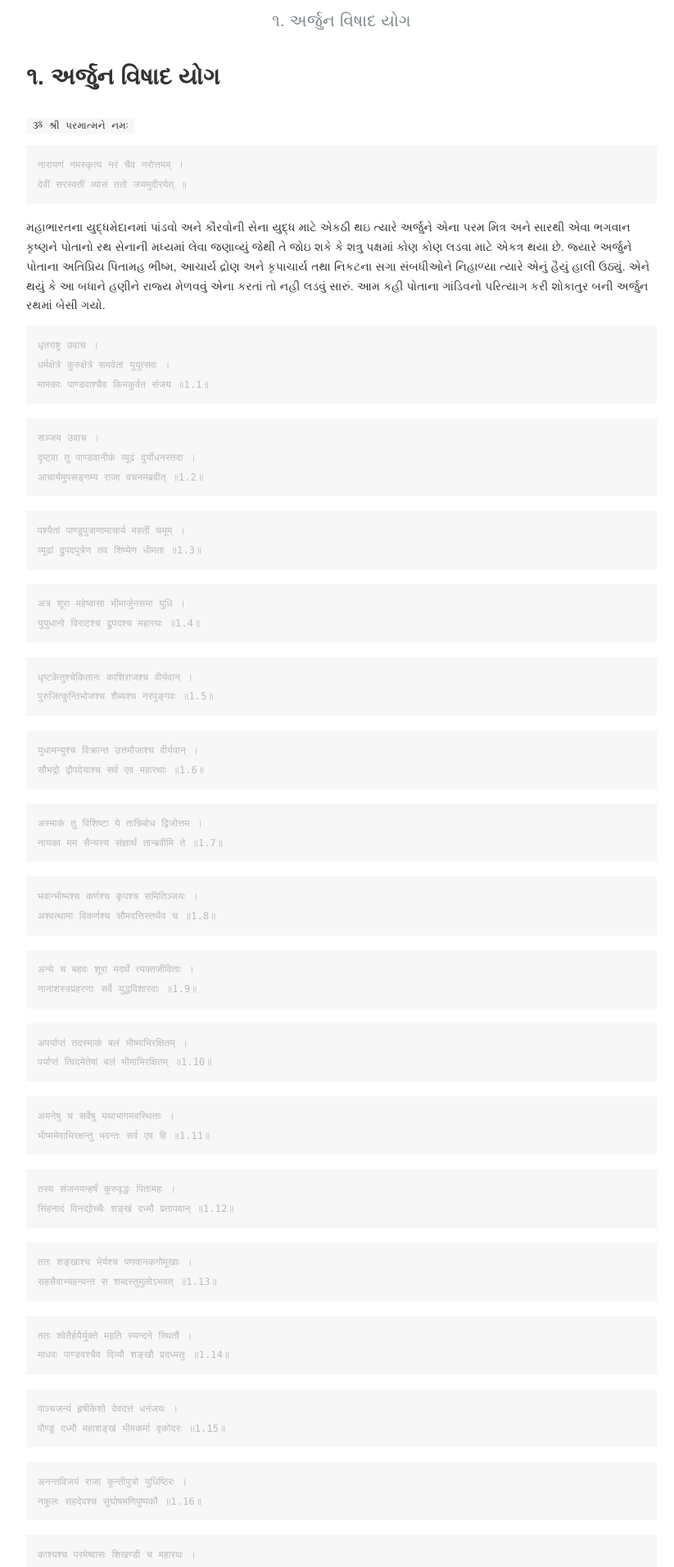
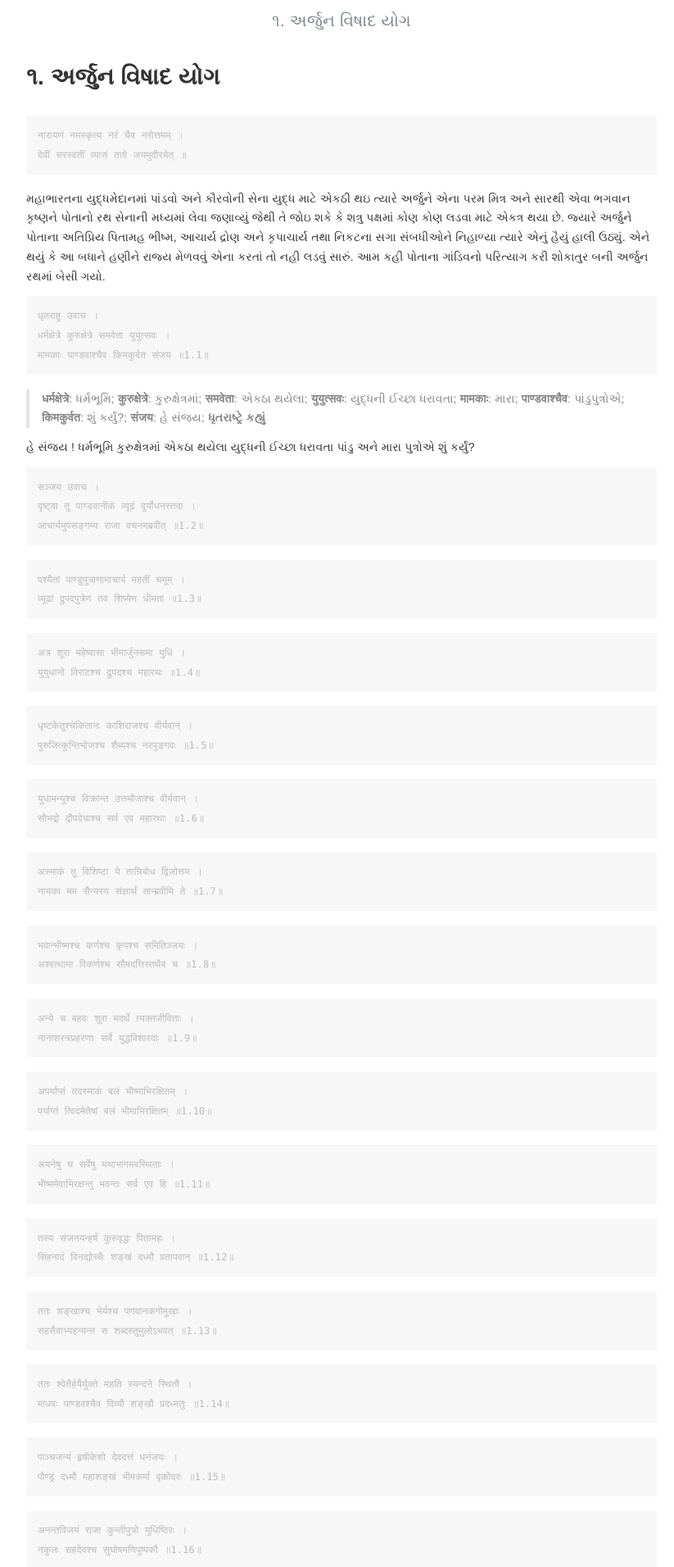
Before and after one commit to bhaveshpp/gita, a Jekyll site: the page built from _adhyay/adhyay1.md, in a window 1280 px wide. Shown: the top 1911 px of the page at 82% size, without its empty margins (223-1046 px from the left). Built offline with Jekyll 4.4.1, drawn with Linux system fonts in a browser that asks for light colours; some of the changed text lies outside the part shown.

Commit message:
add translateion for 1.1

````diff
--- a/_adhyay/adhyay1.md
+++ b/_adhyay/adhyay1.md
@@ -6,8 +6,6 @@ category: Jekyll
 layout: post
 permalink: adhyay/1
 ---
-
-`ૐ શ્રી પરમાત્મને નમઃ`
 
 ```
 नारायणं नमस्कृत्य नरं चैव नरोत्तमम् ।
@@ -21,7 +19,10 @@ permalink: adhyay/1
 धर्मक्षेत्रे कुरुक्षेत्रे समवेता युयुत्सवः ।
 मामकाः पाण्डवाश्चैव किमकुर्वत संजय ॥1.1॥
 ```
->
+> **धर्मक्षेत्रे**: ધર્મભૂમિ; **कुरुक्षेत्रे**: કુરુક્ષેત્રમાં; **समवेता**: એકઠા થયેલા; **युयुत्सवः**: યુદ્ધની ઈચ્છા ધરાવતા; **मामकाः**: મારા; **पाण्डवाश्चैव**: પાંડુપુત્રોએ; **किमकुर्वत**: શું કર્યું?; **संजय**: હે સંજય;
+**ધૃતરાષ્ટ્રે કહ્યું**
+
+હે સંજય ! ધર્મભૂમિ કુરુક્ષેત્રમાં એકઠા થયેલા યુદ્ધની ઈચ્છા ધરાવતા પાંડુ અને મારા પુત્રોએ શું કર્યું?
 
 ```
 सञ्जय उवाच ।
@@ -308,3 +309,6 @@ permalink: adhyay/1
 ૐ तत्सदिति श्रीमद्भगवद्गीतासूपनिषत्सु ब्रह्मविद्यायां योगशास्त्रे ।
 श्रीकृष्णार्जुनसंवादे अर्जुनविषादयोगो नाम प्रथमोऽध्याय ।।1।।
 ```
+
+`ૐ શ્રી પરમાત્મને નમઃ`
+`જય શ્રી કૃષ્ણ`
````
